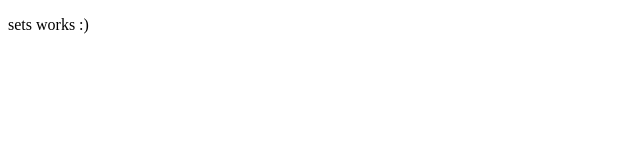
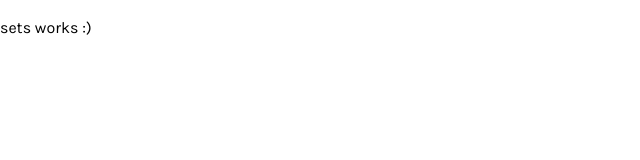
Before and after one commit to tcr-cards/website, an Angular app: page /sets in a window 1280 px wide. Shown: the top 160 px of the page, without its empty margins (0-640 px from the left). Built offline with nearby package versions, Linux system fonts and the light colour scheme.

Commit message:
feat: add custom fonts

```diff
--- a/src/index.html
+++ b/src/index.html
@@ -1,11 +1,17 @@
-<!doctype html>
+<!DOCTYPE html>
 <html lang="en">
   <head>
-  <meta charset="utf-8">
+    <meta charset="utf-8" />
     <title>TcrCards</title>
-  <base href="/">
-  <meta name="viewport" content="width=device-width, initial-scale=1">
-  <link rel="icon" type="image/x-icon" href="favicon.ico">
+    <base href="/" />
+    <meta name="viewport" content="width=device-width, initial-scale=1" />
+    <link rel="icon" type="image/x-icon" href="favicon.ico" />
+    <link rel="preconnect" href="https://fonts.googleapis.com" />
+    <link rel="preconnect" href="https://fonts.gstatic.com" crossorigin />
+    <link
+      href="https://fonts.googleapis.com/css2?family=Karla:ital,wght@0,200..800;1,200..800&family=Rubik:ital,wght@0,300..900;1,300..900&display=swap"
+      rel="stylesheet"
+    />
   </head>
   <body>
     <app-root></app-root>
--- a/src/styles.scss
+++ b/src/styles.scss
@@ -1 +1,14 @@
-/* You can add global styles to this file, and also import other style files */
+html,
+body,
+app-root {
+  font-family: 'Karla', sans-serif;
+  display: flex;
+  flex-direction: column;
+  height: 100%;
+  width: 100%;
+  margin: 0;
+  line-height: 1.5;
+  color: var(--color-text-main);
+  -webkit-font-smoothing: antialiased;
+  -moz-osx-font-smoothing: grayscale;
+}
```
Lines whose indentation alone changed are shown as unchanged.
